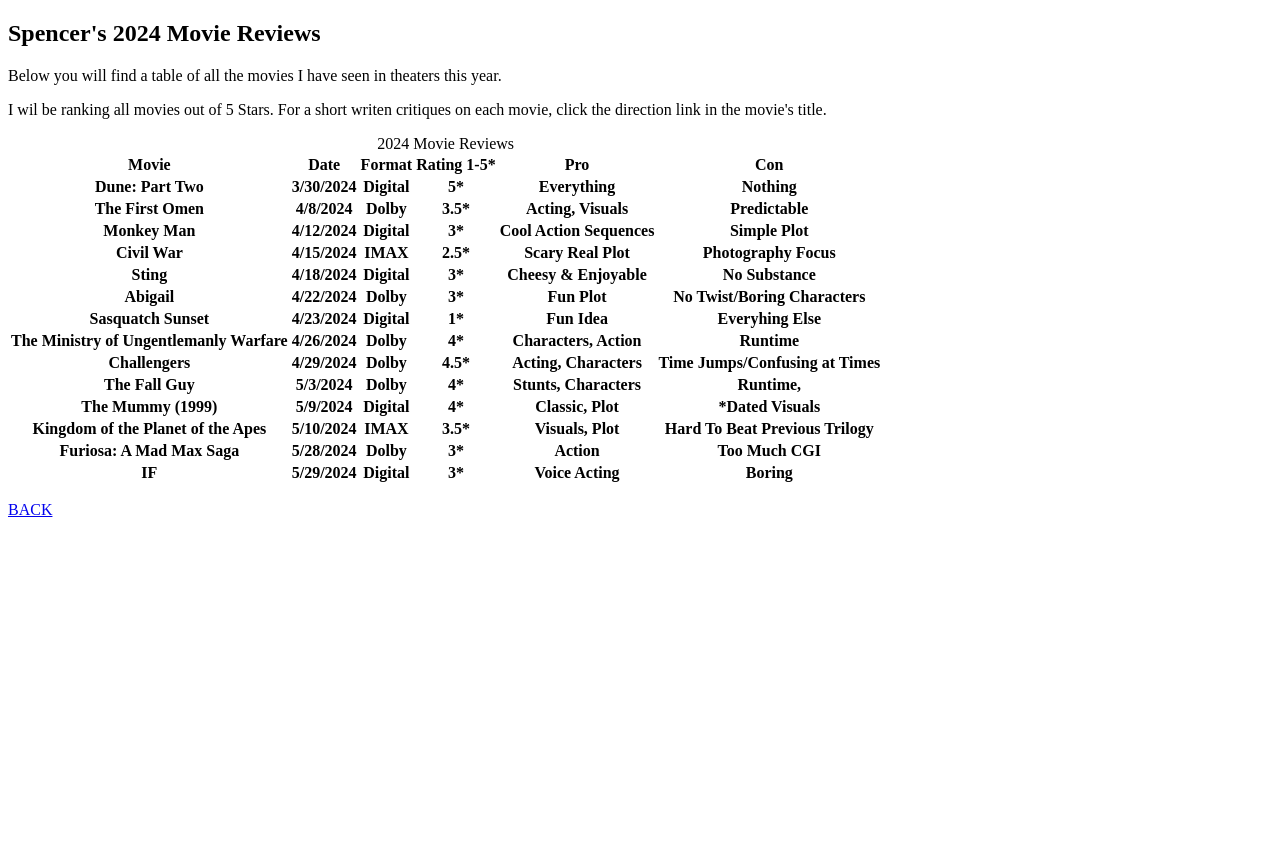
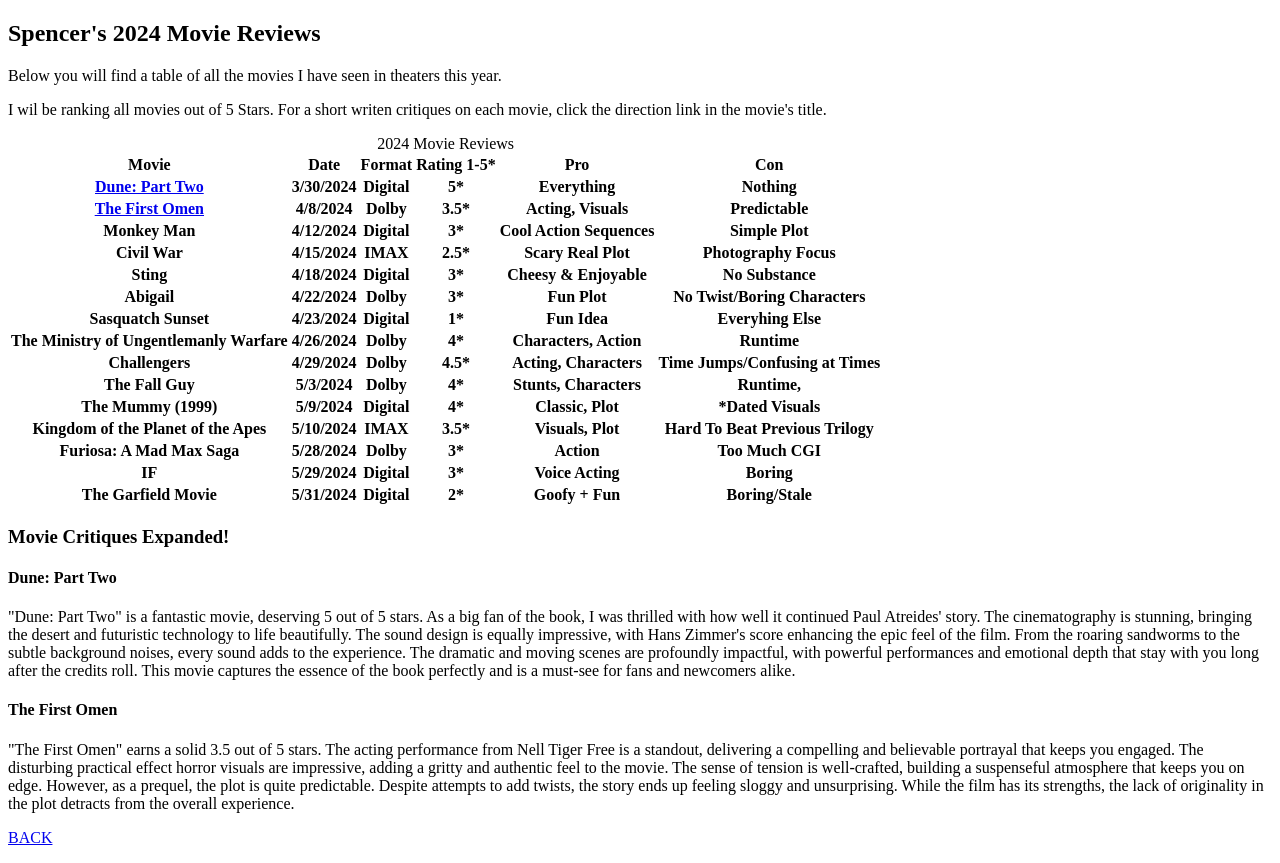
Before and after one commit to MrSlotch/MyWebsite, a plain HTML site: page moviereviews.html in a window 1280 px wide. Before the commit the page ends 800 px from the top, so only its background shows below. Drawn offline with Linux system fonts and the light colour scheme.

Commit message:
Add Critique Hyperlinks + Garfield

```diff
--- a/moviereviews.html
+++ b/moviereviews.html
@@ -22,7 +22,7 @@
 		</tr>
 
 		<tr>
-			<th>Dune: Part Two</th>
+			<th><a href="#Dune:Part Two">Dune: Part Two</a></th>
 			<th>3/30/2024</th>
 			<th>Digital</th>
 			<th>5*</th>
@@ -31,7 +31,7 @@
 		</tr>
 
 		<tr>
-			<th>The First Omen</th>
+			<th><a href="#Omen">The First Omen</a></th>
 			<th>4/8/2024</th>
 			<th>Dolby</th>
 			<th>3.5*</th>
@@ -146,7 +146,27 @@
 			<th>Voice Acting</th>
 			<th>Boring</th>
 		</tr>
+
+		<tr>
+			<th>The Garfield Movie</th>
+			<th>5/31/2024</th>
+			<th>Digital</th>
+			<th>2*</th>
+			<th>Goofy + Fun</th>
+			<th>Boring/Stale</th>
+			</th>
+		</tr>
 	</table>
+
+		<h3>Movie Critiques Expanded!</h3>
+
+		<h4 id="#Dune:Part Two">Dune: Part Two</h4>
+			<p>"Dune: Part Two" is a fantastic movie, deserving 5 out of 5 stars. As a big fan of the book, I was thrilled with how well it continued Paul Atreides' story. The cinematography is stunning, bringing the desert and futuristic technology to life beautifully. The sound design is equally impressive, with Hans Zimmer's score enhancing the epic feel of the film. From the roaring sandworms to the subtle background noises, every sound adds to the experience. The dramatic and moving scenes are profoundly impactful, with powerful performances and emotional depth that stay with you long after the credits roll. This movie captures the essence of the book perfectly and is a must-see for fans and newcomers alike.
+			</p>
+
+		<h4 id="#Omen">The First Omen</h4>
+			<p>"The First Omen" earns a solid 3.5 out of 5 stars. The acting performance from Nell Tiger Free is a standout, delivering a compelling and believable portrayal that keeps you engaged. The disturbing practical effect horror visuals are impressive, adding a gritty and authentic feel to the movie. The sense of tension is well-crafted, building a suspenseful atmosphere that keeps you on edge. However, as a prequel, the plot is quite predictable. Despite attempts to add twists, the story ends up feeling sloggy and unsurprising. While the film has its strengths, the lack of originality in the plot detracts from the overall experience.
+			</p>
 
 		<p><a href = "index.html">BACK</a></p>
 
```
